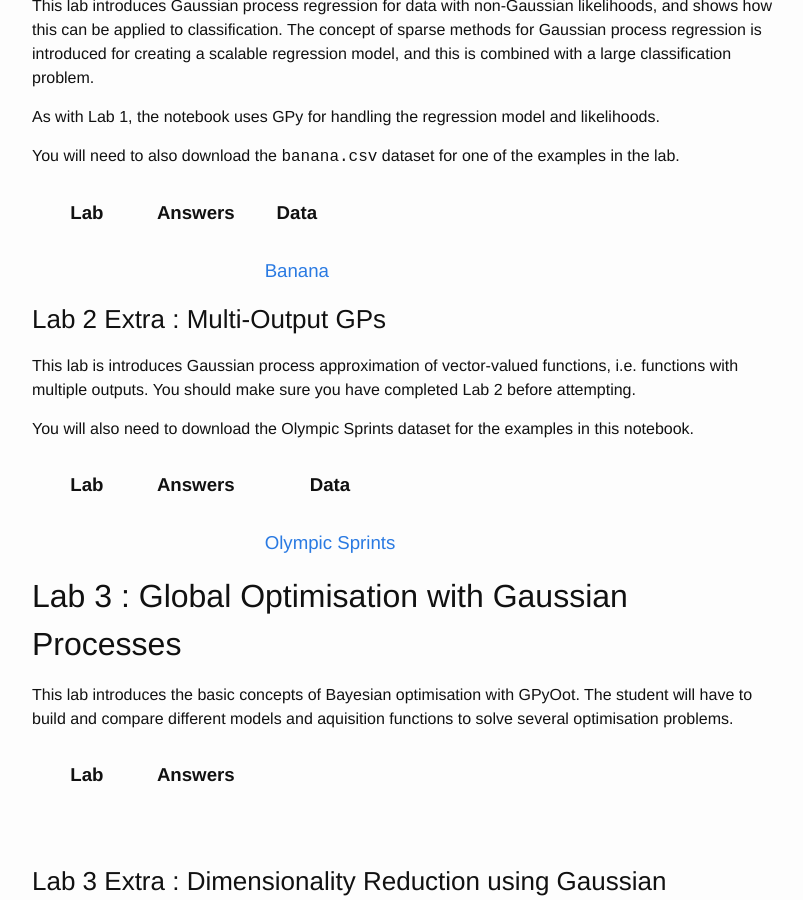
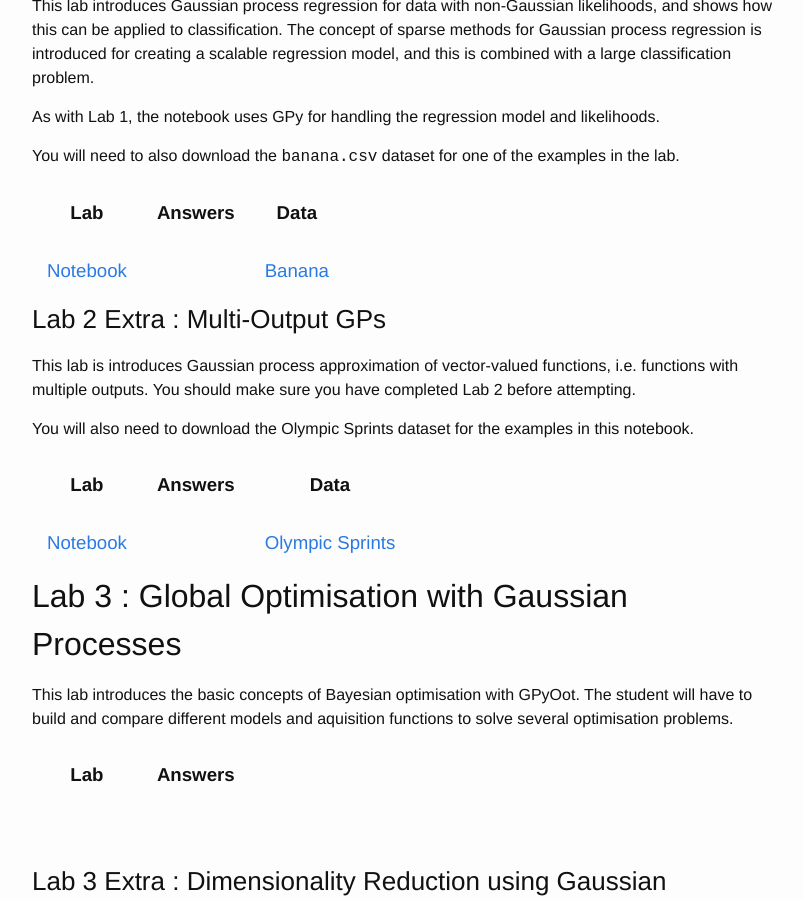
Before and after one commit to gpschool/gpss18, a Jekyll site: the page built from labs.html, in a window 1280 px wide and 900 px high, scrolled down 1292 px. Shown: the whole window, without its empty margins (238-1041 px from the left). Built offline with Jekyll 4.4.1, drawn with Linux system fonts in a browser that asks for light colours.

Commit message:
Reveal labs for day 2

```diff
--- a/_layouts/labs.html
+++ b/_layouts/labs.html
@@ -69,7 +69,7 @@ layout: page
         </thead>
         <tbody>
             <tr>
-                <td><a style="visibility:hidden;" href="http://nbviewer.jupyter.org/url/gpss.cc/gpss18/labs/GPSS_Lab2_2018.ipynb">Notebook</a></td>
+                <td><a style="visibility:visible;" href="http://gpss.cc/gpss18/labs/GPSS_Lab2_2018.ipynb">Notebook</a></td>
                 <td><a style="visibility:hidden;" href="http://nbviewer.jupyter.org/url/gpss.cc/gpss18/labs/GPSS_Lab2_2018_Answers.ipynb">Answers</a></td>
                 <td><a href="./labs/banana.csv">Banana</a></td>
             </tr>
@@ -93,7 +93,7 @@ layout: page
     </thead>
     <tbody>
         <tr>
-            <td><a style="visibility:hidden;" href="http://nbviewer.jupyter.org/url/gpss.cc/gpss18/labs/GPSS_Lab2_Extra_2018.ipynb">Notebook</a></td>
+            <td><a style="visibility:visible;" href="http://gpss.cc/gpss18/labs/GPSS_Lab2_Extra_2018.ipynb">Notebook</a></td>
             <td><a style="visibility:hidden;" href="http://nbviewer.jupyter.org/url/gpss.cc/gpss18/labs/GPSS_Lab2_Extra_2018_Answers.ipynb">Answers</a></td>
             <td><a href="./labs/olympic_sprints.csv">Olympic Sprints</a></td>
         </tr>
```
Also changed, not shown: 1 other file.
